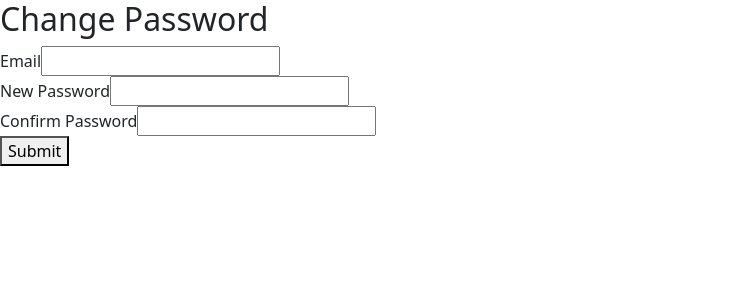
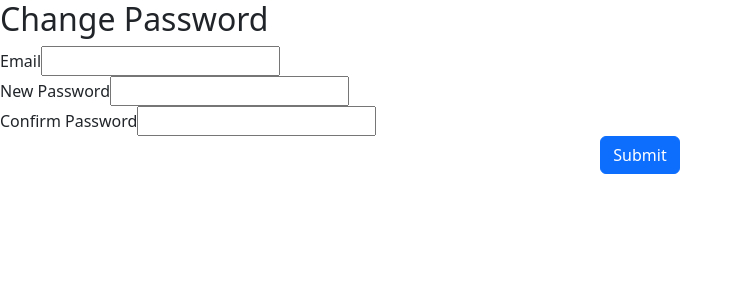
Before and after one commit to UitsHabib/e-commerce, a React (Create React App) app in the folder client/: page /change-password in a window 1280 px wide. Shown: the top 300 px of the page, without its empty margins (0-743 px from the left). Built offline with nearby package versions, Linux system fonts and the light colour scheme.

Commit message:
Change password

```diff
--- a/client/src/user/ChangePassword.js
+++ b/client/src/user/ChangePassword.js
@@ -5,8 +5,6 @@ import Button from '../common/button.component';
 import Label from '../common/label.component';
 import InputError from '../common/input_error.component';
 import { validationSchema } from './user.schema';
-
-
 
 const ChangePassword = () => {
 
@@ -55,12 +53,11 @@ const ChangePassword = () => {
                                         <ErrorMessage name='confirm_password' component={InputError} />
                                     </div>
 
-                                    <div className="buttonWrapper">
+                                    <div className="buttonWrapper text-center">
                                         <Button
                                             type='submit'
                                             text='Submit'
-                                            disabled={formik.isValid ? false : true}
-                                            className={formik.isValid? 'submitButton':'disabledButton disabled'}
+                                            className={'btn btn-primary'}
                                             />
                                     </div>
 
```
